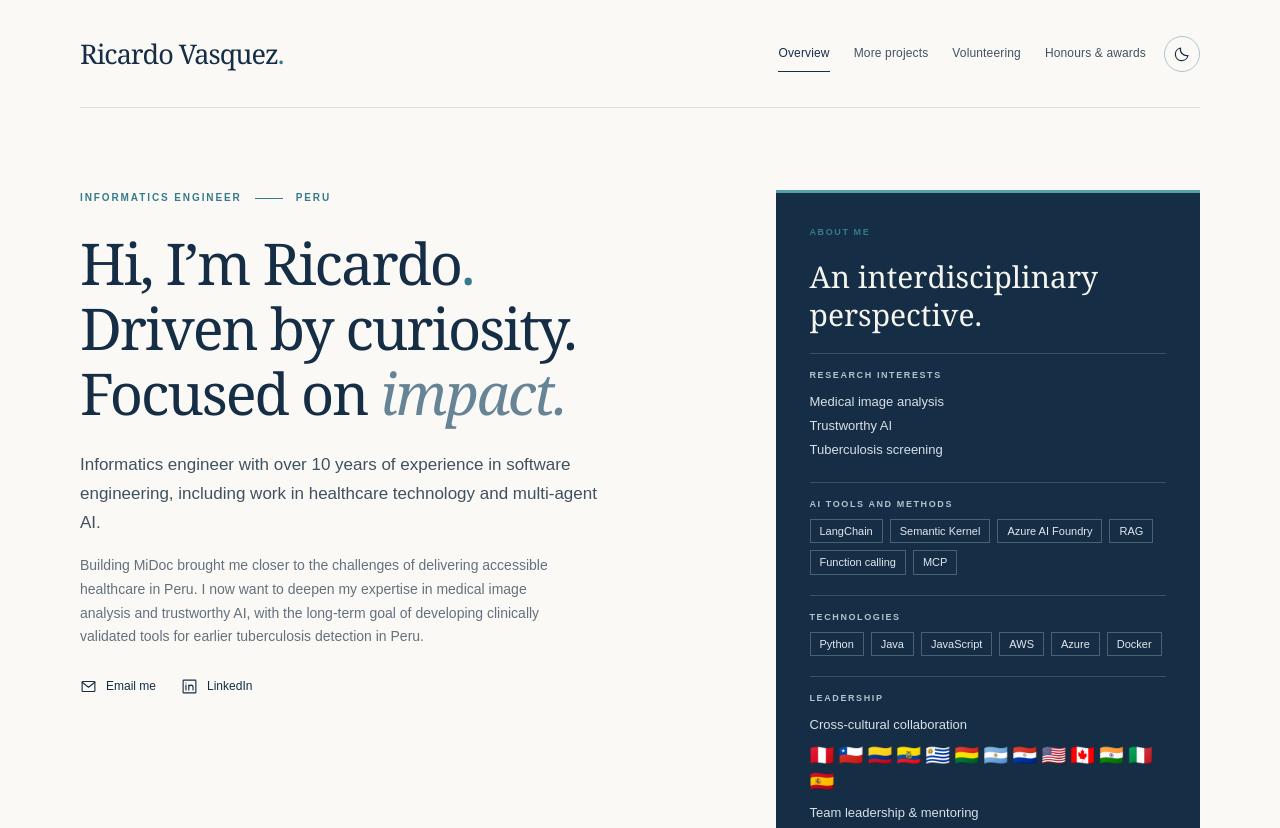
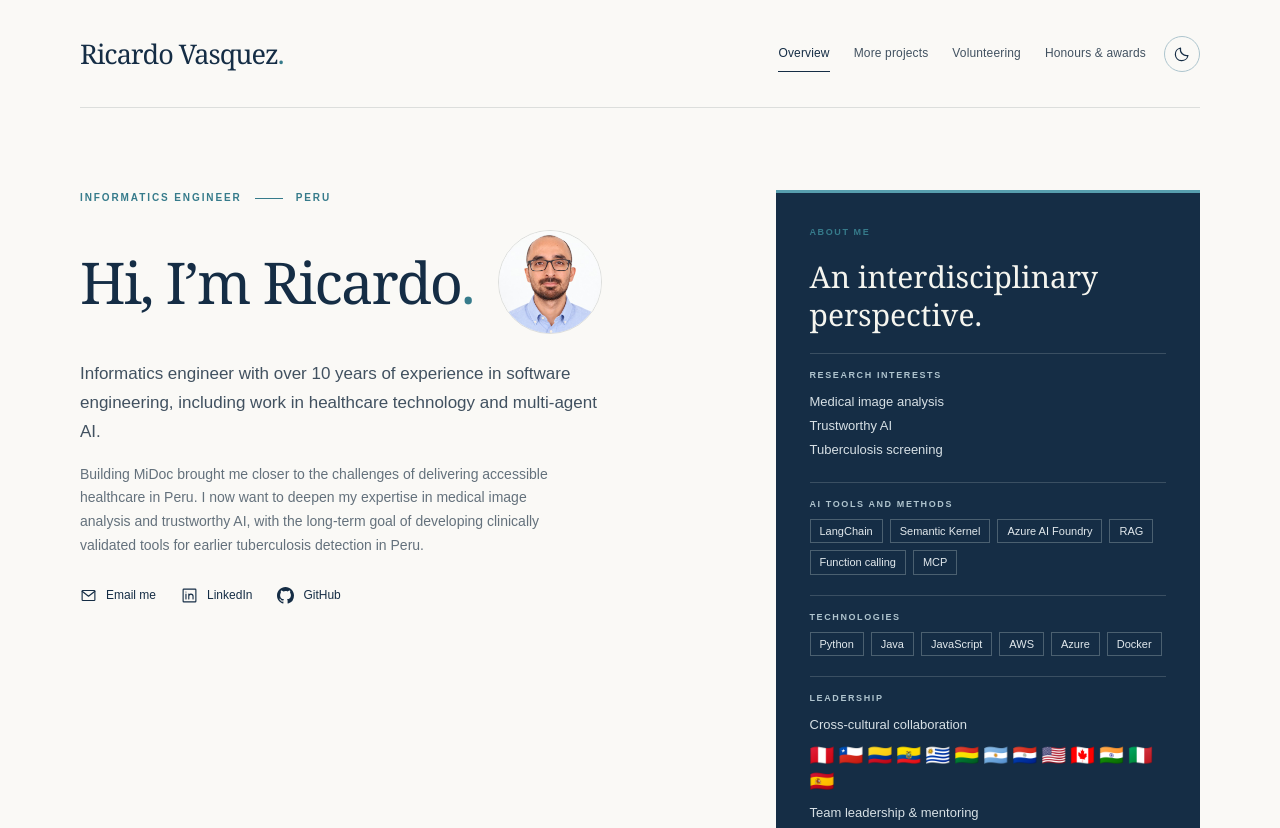
Before and after one commit to ricardovasquezpe/ricardovasquezpe.github.io, a plain HTML site: page index.html in a window 1280 px wide. Shown: the top 828 px of the page. Drawn offline with Linux system fonts and the light colour scheme.

Commit message:
improve my profile

```diff
--- a/index.html
+++ b/index.html
@@ -45,8 +45,10 @@
             <section class="intro" aria-labelledby="intro-title">
                 <div class="intro-copy">
                     <p class="eyebrow">INFORMATICS ENGINEER <span class="eyebrow-line"></span> PERU</p>
-                    <h1 id="intro-title">Hi, I’m Ricardo<span class="accent">.</span><br>Driven by curiosity.<br>Focused
-                        on <em>impact.</em></h1>
+                    <div class="intro-heading">
+                        <h1 id="intro-title">Hi, I’m Ricardo<span class="accent">.</span></h1>
+                        <img class="intro-portrait" src="assets/photos/ricardo-vasquez.jpeg" alt="Portrait of Ricardo Vasquez" width="400" height="400">
+                    </div>
                     <p class="intro-lead">Informatics engineer with over 10 years of experience in software engineering, including work in healthcare technology and multi-agent AI.</p>
                     <p class="intro-text">Building MiDoc brought me closer to the challenges of delivering accessible healthcare in Peru. I now want to deepen my expertise in medical image analysis and trustworthy AI, with the long-term goal of developing clinically validated tools for earlier tuberculosis detection in Peru.</p>
                     <div class="contact-links"><a href="mailto:ricardo.vasquez.pe@gmail.com"><svg class="icon"
@@ -55,7 +57,11 @@
                             </svg>Email me</a><a href="https://www.linkedin.com/in/ricardovasquez-perez" target="_blank"
                             rel="noopener noreferrer"><svg class="icon" aria-hidden="true">
                                 <use href="#linkedin" />
-                            </svg>LinkedIn</a></div>
+                            </svg>LinkedIn</a><a href="https://github.com/ricardovasquezpe" target="_blank"
+                            rel="noopener noreferrer"><svg class="icon" viewBox="0 0 16 16" aria-hidden="true">
+                                <path fill="currentColor" stroke="none"
+                                    d="M8 0C3.58 0 0 3.58 0 8c0 3.54 2.29 6.53 5.47 7.59.4.07.55-.17.55-.38l-.01-1.49c-2.01.37-2.53-.49-2.69-.94-.09-.23-.48-.94-.82-1.13-.28-.15-.68-.52-.01-.53.63-.01 1.08.58 1.23.82.72 1.21 1.87.87 2.33.66.07-.52.28-.87.51-1.07-1.78-.2-3.64-.89-3.64-3.95 0-.87.31-1.59.82-2.15-.08-.2-.36-1.02.08-2.12 0 0 .67-.21 2.2.82A7.65 7.65 0 0 1 8 3.86c.68 0 1.36.09 2 .27 1.53-1.04 2.2-.82 2.2-.82.44 1.1.16 1.92.08 2.12.51.56.82 1.27.82 2.15 0 3.07-1.87 3.75-3.65 3.95.29.25.54.73.54 1.48l-.01 2.2c0 .21.15.46.55.38A8.01 8.01 0 0 0 16 8c0-4.42-3.58-8-8-8Z" />
+                            </svg>GitHub</a></div>
                 </div>
                 <aside class="skills-panel" aria-labelledby="skills-title"><span class="eyebrow">ABOUT ME</span>
                     <h2 id="skills-title">An interdisciplinary<br>perspective.</h2>
@@ -116,7 +122,7 @@
                 <p class="section-intro">A closer look at the questions I explore and the things I build.</p>
                 <div class="projects-grid">
                     <article class="project">
-                        <div class="project-image"><img src="assets/photos/midoc-team.jpg" alt="MiDoc team at CIX during the project" width="978" height="624" decoding="async"><span>MIDOC TEAM · 2024–2025</span></div>
+                        <div class="project-image"><img src="assets/photos/midoc-minka.jpeg" alt="Entrance to a MiDoc telemedicine booth" width="1005" height="475" decoding="async"><span>MiDoc - Telemedicine Booths</span></div>
                         <div class="project-info"><span class="eyebrow">SELECTED PROJECT / 01</span>
                             <h3>MiDoc — Digital Healthcare</h3>
                             <p>Led the development of a telemedicine platform serving over 10,000 patients. Integrated digital otoscopes, dermatoscopes, and stethoscopes for remote examinations and coordinated the secure exchange of electronic health records with SANNA using HL7 FHIR.</p>
@@ -126,7 +132,7 @@
                         </div>
                     </article>
                     <article class="project">
-                        <div class="project-image project-team-photo"><img class="pagao-photo" src="assets/photos/pagao-team-2026.jpg" alt="Pagao team" width="960" height="1280" decoding="async"><span>PAGAO TEAM · 2026</span></div>
+                        <div class="project-image project-app-image"><img src="assets/photos/pagao-app.png" alt="Pagao app showing bill statuses and a payment reminder" width="1474" height="1254" decoding="async"><span>PAGAO APP</span></div>
                         <div class="project-info"><span class="eyebrow">SELECTED PROJECT / 02</span>
                             <h3>Pagao — Conversational AI Payments</h3>
                             <p>Architected a multi-agent AI platform for managing and paying bills through WhatsApp, serving over 1,000 users. Combined RAG and function calling with security guardrails, observability, and continuous evaluation using Ragas and DeepEval.</p>
@@ -207,12 +213,20 @@
                                 <figcaption>Tech team recognition · 2026</figcaption>
                             </figure>
                             <figure class="photo-slot">
+                                <img class="gallery-photo" src="assets/photos/pagao-team-2026.jpg" alt="Pagao team" width="960" height="1280" decoding="async">
+                                <figcaption>Pagao team · 2026</figcaption>
+                            </figure>
+                            <figure class="photo-slot">
                                 <img class="gallery-photo" src="assets/photos/volunteering-2026.jpg" alt="Community volunteering" width="1206" height="645" decoding="async">
                                 <figcaption>Community volunteering · 2026</figcaption>
                             </figure>
                             <figure class="photo-slot">
                                 <img class="gallery-photo" src="assets/photos/cix-team-2025.jpg" alt="Celebrating results with the CIX team" width="1206" height="567" decoding="async">
                                 <figcaption>Celebrating results with the CIX team · 2025</figcaption>
+                            </figure>
+                            <figure class="photo-slot">
+                                <img class="gallery-photo" src="assets/photos/midoc-team.jpg" alt="MiDoc team at CIX during the project" width="978" height="624" decoding="async">
+                                <figcaption>MiDoc team at CIX · 2024–2025</figcaption>
                             </figure>
                             <figure class="photo-slot">
                                 <img class="gallery-photo" src="assets/photos/volunteering-2025.jpg" alt="Community volunteering" width="878" height="680" decoding="async">
--- a/styles.css
+++ b/styles.css
@@ -30,7 +30,7 @@
 /* Real photographs keep their full composition in the gallery. */
 .gallery-photo{display:block;width:100%;height:auto;aspect-ratio:4/3;object-fit:contain;background:var(--soft)}
 .experience-photo{display:block;width:100%;height:auto;background:var(--soft)}
-.project-team-photo .pagao-photo{object-position:50% 70%}
+.project-app-image img{object-fit:contain;background:#fff}
 
 .carousel-controls{justify-content:flex-end}
 
@@ -44,3 +44,22 @@
 .expanded-experience{display:grid;grid-template-columns:repeat(2,minmax(0,1fr));gap:28px 48px}
 .expanded-experience .experience-entry{padding-bottom:0}
 @media(max-width:760px){.expanded-experience{grid-template-columns:1fr;gap:24px}}
+
+.intro-heading {
+    display: flex;
+    align-items: center;
+    gap: clamp(12px, 2vw, 24px);
+    margin: 24px 0 26px;
+}
+
+.intro .intro-heading h1 {
+    margin: 0;
+}
+
+.intro-portrait {
+    width: clamp(64px, 9vw, 104px);
+    height: auto;
+    flex-shrink: 0;
+    border: 1px solid var(--line);
+    border-radius: 50%;
+}
```
Also changed, not shown: assets/photos/midoc-minka.jpeg (added), assets/photos/pagao-app.png (added), assets/photos/ricardo-vasquez.jpeg (added).
